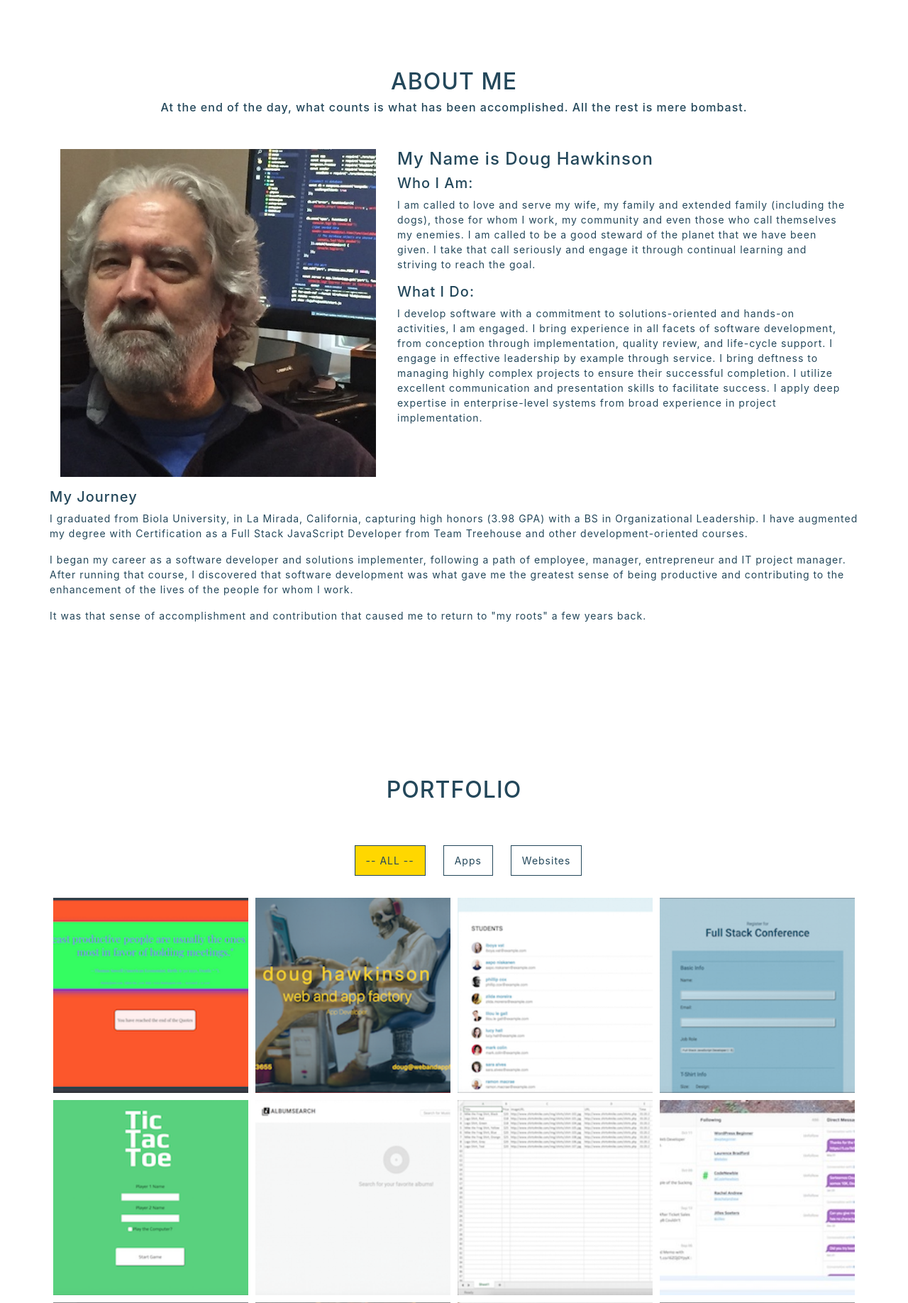
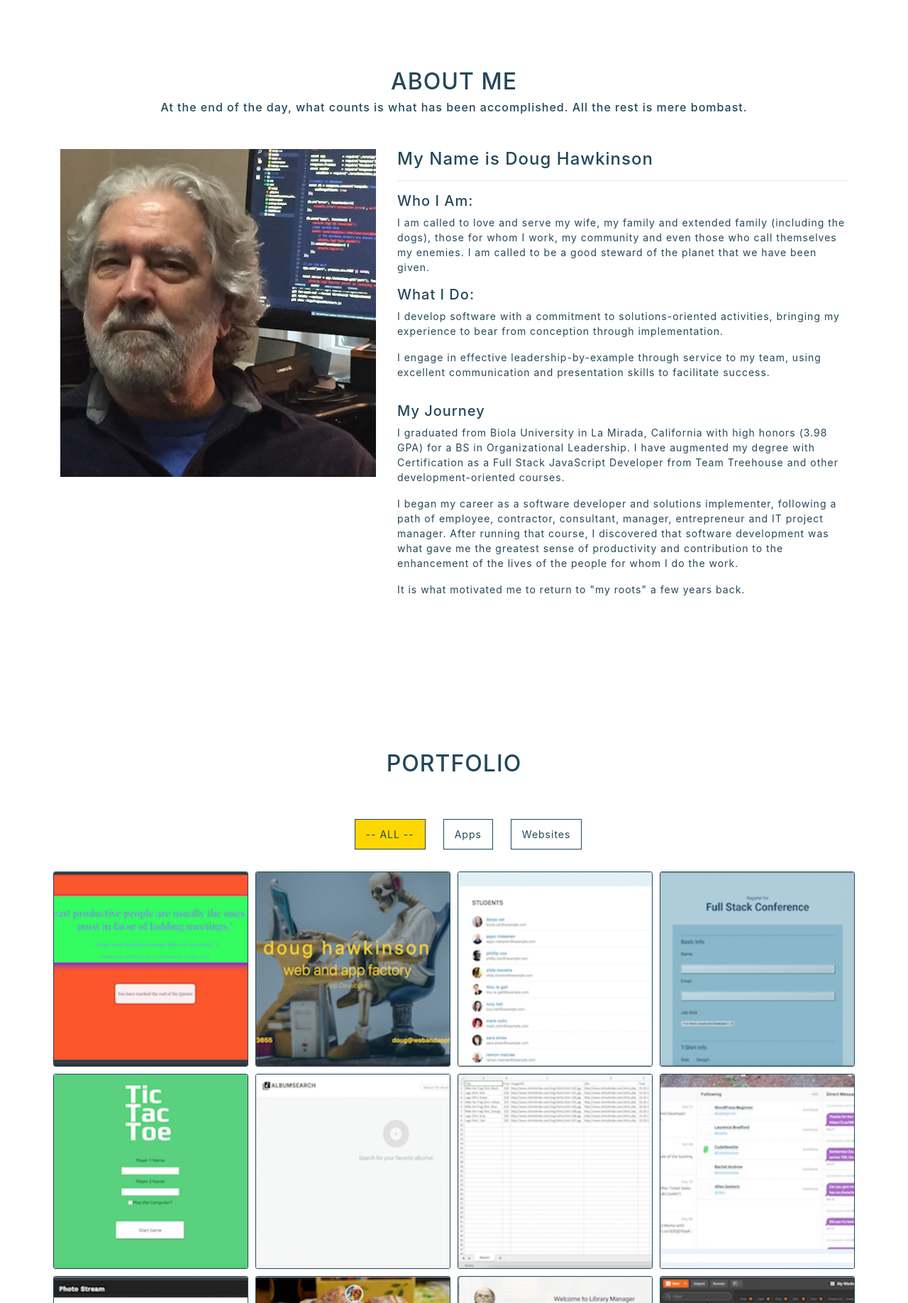
Before and after one commit to dhawkinson/WAF02webandappfactory, a PHP site: page / in a window 1280 px wide. Shown: the part 889-2725 px from the top of the page at 71% size. Run offline with PHP 8.4, Linux system fonts and the light colour scheme; some libraries are stand-ins or nearby versions.

Commit message:
Modified ABOUT ME and styling on thumbnails

```diff
--- a/css/style.css
+++ b/css/style.css
@@ -153,6 +153,11 @@ a.slideContact:hover {
 
 .myJourney {
     padding-top: 1rem;
+}
+
+.item img {
+    border: solid 1px #23475a;
+    border-radius: 3px;
 }
 
 .skillsSection,
--- a/index.html
+++ b/index.html
@@ -114,21 +114,20 @@
                 </div>
                 <div class="col-md-7">
                     <h4>My Name is Doug Hawkinson</h4>
+                    <hr>
                     <h5>Who I Am:</h5>
-                    <p>I am called to love and serve my wife, my family and extended family (including the dogs), those for whom I work, my community and even those who call themselves my enemies. I am called to be a good steward of the planet that we have been given. I take that call seriously and engage it through continual learning and striving to reach the goal.</p>
-
+                    <p>I am called to love and serve my wife, my family and extended family (including the dogs), those for whom I work, my community and even those who call themselves my enemies. I am called to be a good steward of the planet that we have been given.</p>
                     <h5>What I Do:</h5>
-                    <p>I develop software with a commitment to solutions-oriented and hands-on activities, I am engaged. I bring experience in all facets of software development, from conception through implementation, quality review, and life-cycle support. I engage in effective leadership by example through service. I bring deftness to managing highly complex projects to ensure their successful completion. I utilize excellent communication and presentation skills to facilitate success. I apply deep expertise in enterprise-level systems from broad experience in project implementation.</p>
-                </div>
-                <div class="row">
-                    <div class="col-md-12">
-                        <h5 class="myJourney">My Journey</h5>
-                        <p>I graduated from Biola University, in La Mirada, California, capturing high honors (3.98 GPA) with a BS in Organizational
-                            Leadership. I have augmented my degree with Certification as a Full Stack JavaScript Developer from Team Treehouse
-                            and other development-oriented courses.</p>
-                        <p>I began my career as a software developer and solutions implementer, following a path of employee, manager, entrepreneur and IT project manager. After running that course, I discovered that software development was what gave me the greatest sense of being productive and contributing to the enhancement of the lives of the people for whom I work.</p>
-                        <p>It was that sense of accomplishment and contribution that caused me to return to "my roots" a few years back. </p>
-                    </div>
+                    <p>I develop software with a commitment to solutions-oriented activities, bringing my experience to bear from conception through implementation.</p>
+<p>I engage in effective leadership-by-example through service to my team, using excellent communication and presentation skills to facilitate success.</p>
+                    <h5 class="myJourney">My Journey</h5>
+                    <p>I graduated from Biola University in La Mirada, California with high honors (3.98 GPA) for a BS in Organizational
+                        Leadership. I have augmented my degree with Certification as a Full Stack JavaScript Developer from Team Treehouse and
+                        other development-oriented courses.</p>
+                    <p>I began my career as a software developer and solutions implementer, following a path of employee, contractor, consultant, manager, entrepreneur
+                        and IT project manager. After running that course, I discovered that software development was what gave me the greatest
+                        sense of productivity and contribution to the enhancement of the lives of the people for whom I do the work.</p>
+                    <p>It is what motivated me to return to "my roots" a few years back. </p>
                 </div>
             </div>
         </div>
```
